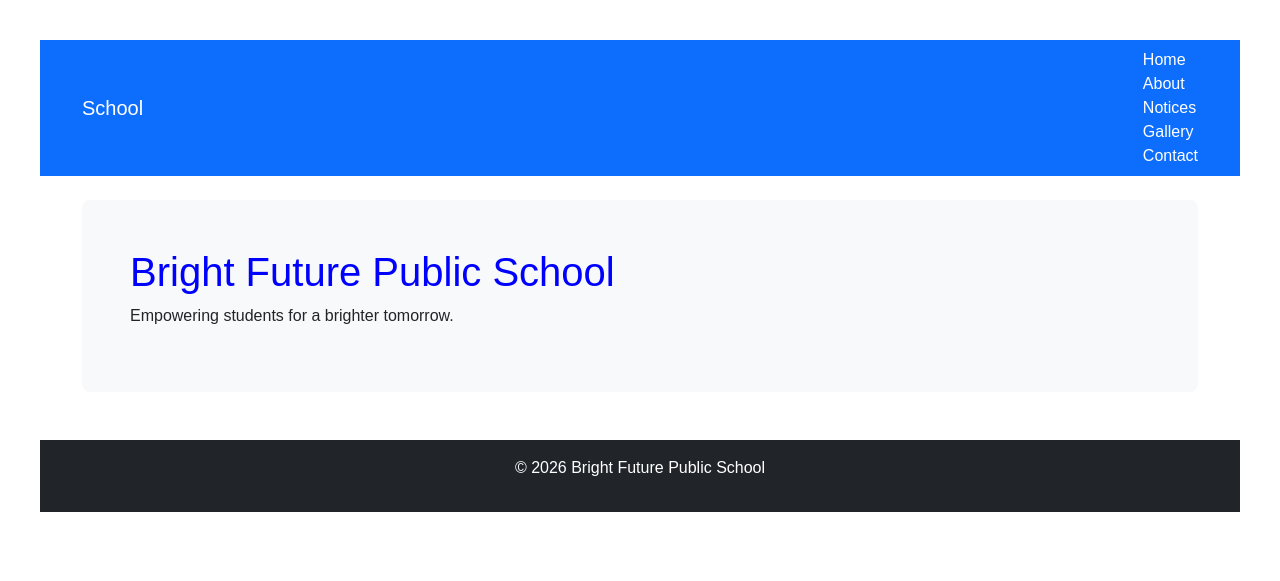
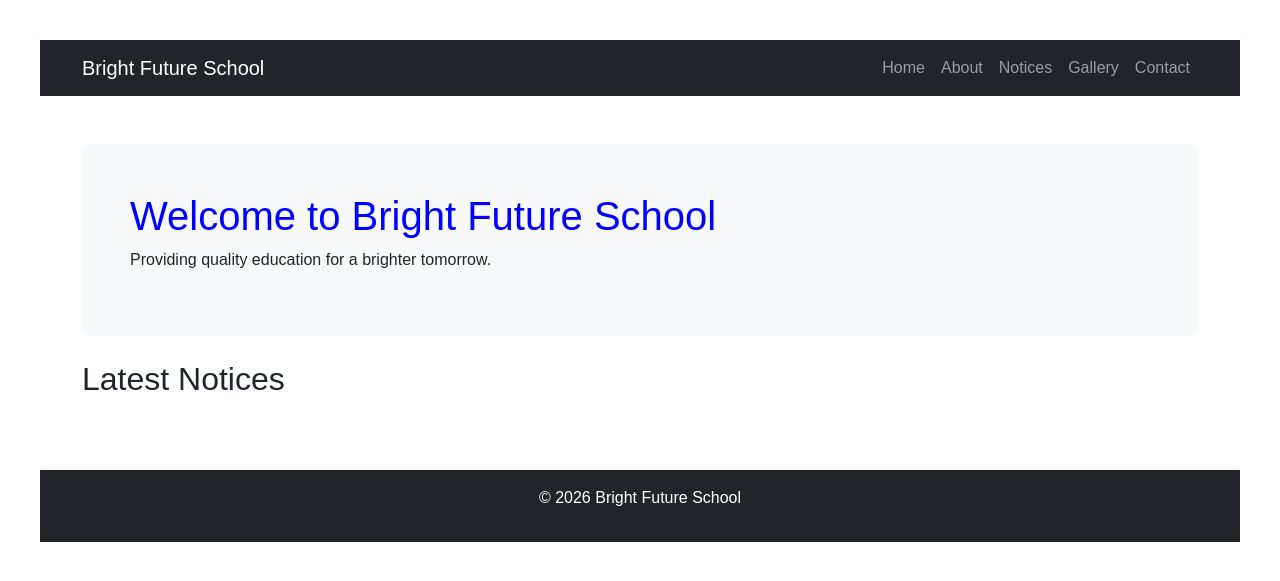
Before and after one commit to Tapasbiswal2000/school-website-django, a Django app: template school_site/main/templates/home.html in a window 1280 px wide. Shown: the top 581 px of the page. Run offline with Django 3.2, Linux system fonts and the light colour scheme; the template is opened without the code that fills it, so the values that code supplies are empty.

Commit message:
Improved homepage UI

```diff
--- a/school_site/main/templates/base.html
+++ b/school_site/main/templates/base.html
@@ -1,49 +1,74 @@
 {% load static %}
-
 <!DOCTYPE html>
 <html>
 <head>
 
-<title>Bright Future Public School</title>
+<title>Bright Future School</title>
 
-<link rel="stylesheet"
-href="https://cdn.jsdelivr.net/npm/bootstrap@5.3.0/dist/css/bootstrap.min.css">
+<link href="https://cdn.jsdelivr.net/npm/bootstrap@5.3.0/dist/css/bootstrap.min.css" rel="stylesheet">
 
 <link rel="stylesheet" href="{% static 'css/style.css' %}">
 
 </head>
 
-
 <body>
 
-<nav class="navbar navbar-expand-lg navbar-dark bg-primary">
+<!-- NAVBAR -->
+
+<nav class="navbar navbar-expand-lg navbar-dark bg-dark">
+
 <div class="container">
 
-<a class="navbar-brand" href="/">School</a>
+<a class="navbar-brand" href="/">Bright Future School</a>
 
-<div>
+<button class="navbar-toggler" type="button" data-bs-toggle="collapse" data-bs-target="#navbarNav">
 
-<a class="nav-link text-white" href="/">Home</a>
-<a class="nav-link text-white" href="/about">About</a>
-<a class="nav-link text-white" href="/notices">Notices</a>
-<a class="nav-link text-white" href="/gallery">Gallery</a>
-<a class="nav-link text-white" href="/contact">Contact</a>
+<span class="navbar-toggler-icon"></span>
+
+</button>
+
+<div class="collapse navbar-collapse" id="navbarNav">
+
+<ul class="navbar-nav ms-auto">
+
+<li class="nav-item">
+<a class="nav-link" href="/">Home</a>
+</li>
+
+<li class="nav-item">
+<a class="nav-link" href="/about">About</a>
+</li>
+
+<li class="nav-item">
+<a class="nav-link" href="/notices">Notices</a>
+</li>
+
+<li class="nav-item">
+<a class="nav-link" href="/gallery">Gallery</a>
+</li>
+
+<li class="nav-item">
+<a class="nav-link" href="/contact">Contact</a>
+</li>
+
+</ul>
 
 </div>
+</div>
 
-</div>
 </nav>
 
-<div class="container mt-4">
 
 {% block content %}
 
 {% endblock %}
 
-</div>
+
+<!-- FOOTER -->
+
 <footer class="bg-dark text-white text-center p-3 mt-5">
 
-<p>© 2026 Bright Future Public School</p>
+<p>© 2026 Bright Future School</p>
 
 </footer>
 
--- a/school_site/main/templates/home.html
+++ b/school_site/main/templates/home.html
@@ -2,11 +2,46 @@
 
 {% block content %}
 
-<div class="p-5 mb-4 bg-light rounded-3">
+<div class="container mt-5">
 
-<h1>Bright Future Public School</h1>
+<!-- HERO SECTION -->
 
-<p>Empowering students for a brighter tomorrow.</p>
+<div class="p-5 mb-4 bg-light rounded">
+
+<h1>Welcome to Bright Future School</h1>
+
+<p>Providing quality education for a brighter tomorrow.</p>
+
+</div>
+
+
+<!-- NOTICES -->
+
+<h2 class="mb-4">Latest Notices</h2>
+
+<div class="row">
+
+{% for notice in notices %}
+
+<div class="col-md-4">
+
+<div class="card mb-3">
+
+<div class="card-body">
+
+<h5 class="card-title">{{ notice.title }}</h5>
+
+<p class="card-text">{{ notice.description }}</p>
+
+</div>
+
+</div>
+
+</div>
+
+{% endfor %}
+
+</div>
 
 </div>
 
--- a/school_site/main/views.py
+++ b/school_site/main/views.py
@@ -4,7 +4,10 @@ from .models import Gallery
 from .models import Contact
 
 def home(request):
-    return render(request, 'home.html')
+
+    notices = Notice.objects.all().order_by('-id')[:3]
+
+    return render(request, 'home.html', {'notices': notices})
 
 def about(request):
     return render(request, 'about.html')
```
